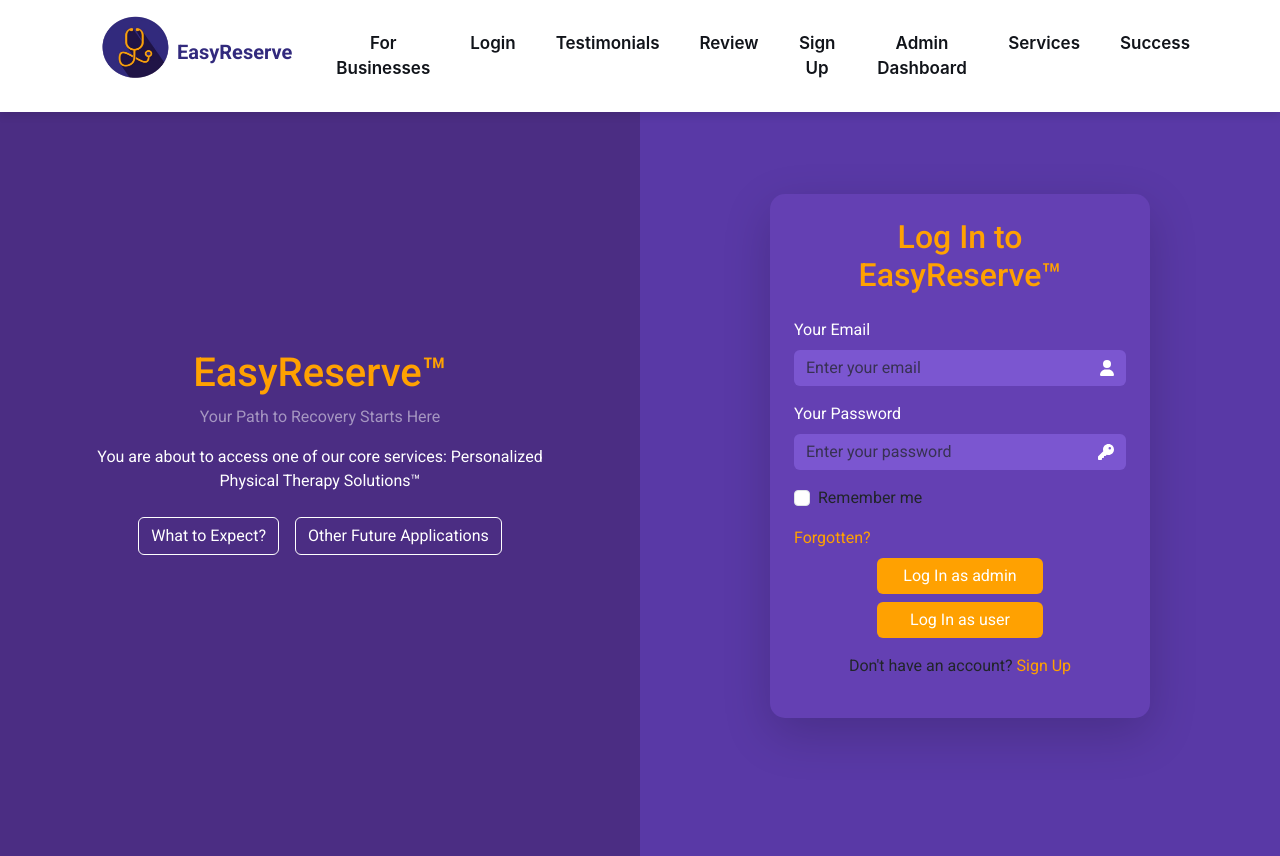
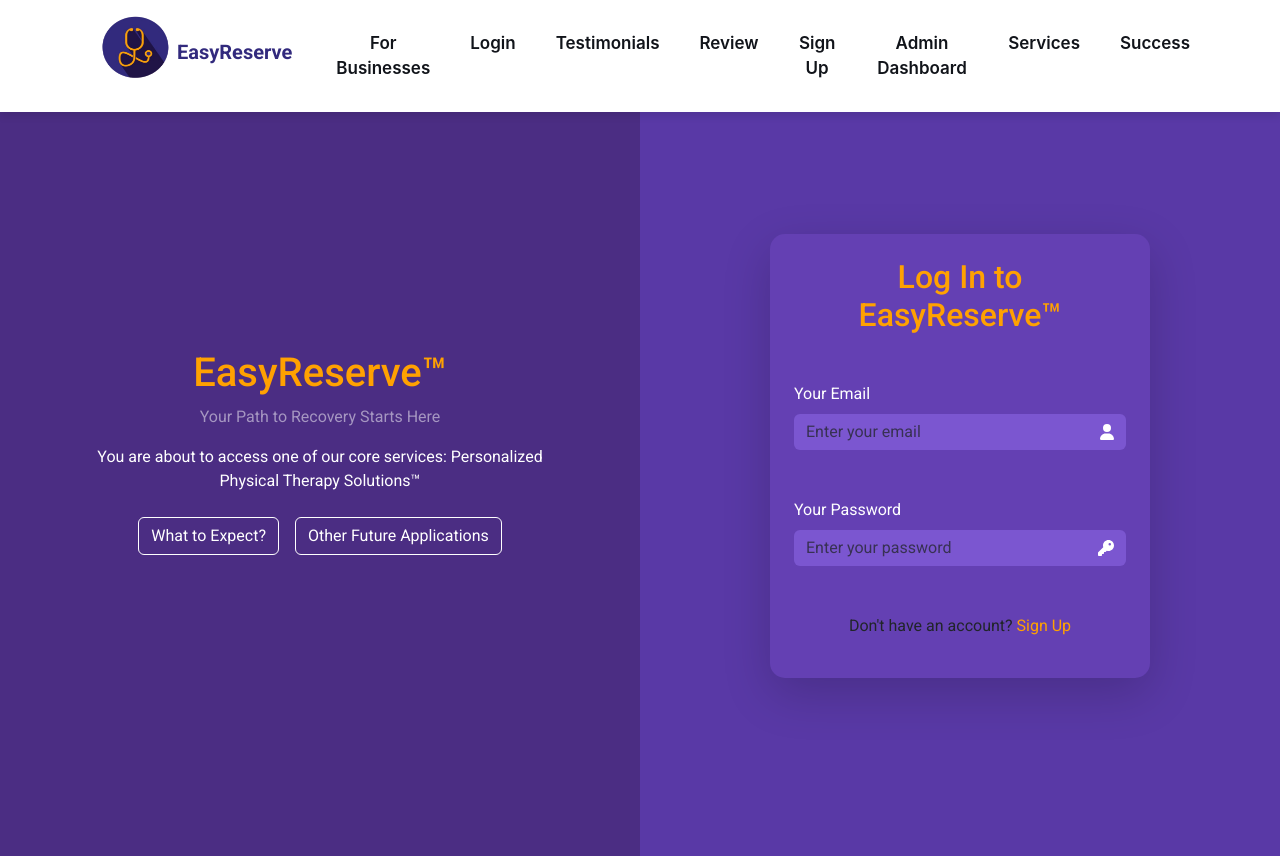
Before and after one commit to Omarjellyfish/DEPI-final, a React (Vite) app in the folder frontend/: page /login in a window 1280 px wide. Built offline with nearby package versions, Linux system fonts and the light colour scheme.

Commit message:
remove forgotten and remember me

```diff
--- a/frontend/src/pages/Login/Login.jsx
+++ b/frontend/src/pages/Login/Login.jsx
@@ -94,13 +94,13 @@ const Login = () => {
 
         <div className="col-md-6 d-flex align-items-center justify-content-center right-section p-5">
           <div className="card form-card-parent p-4 shadow-lg border-0">
-            <h2 className="text-center mb-4 form-title">
+            <h2 className="text-center mb-5 form-title">
               Log In to EasyReserve™
             </h2>
 
             <form onSubmit={handleSubmit}>
               {error && <div className="alert alert-danger">{error}</div>}
-              <div className="mb-3">
+              <div className="mb-5">
                 <label htmlFor="email" className="form-label email">
                   Your Email
                 </label>
@@ -119,7 +119,7 @@ const Login = () => {
                 </div>
               </div>
 
-              <div className="mb-3">
+              <div className="mb-5">
                 <label htmlFor="password" className="form-label password">
                   Your Password
                 </label>
@@ -138,38 +138,6 @@ const Login = () => {
                 </div>
               </div>
 
-              <div className="form-check mb-3">
-                <input
-                  type="checkbox"
-                  className="form-check-input"
-                  id="remember"
-                  checked={remember}
-                  onChange={() => setRemember(!remember)}
-                />
-                <label className="form-check-label" htmlFor="remember">
-                  Remember me
-                </label>
-              </div>
-
-              <div className="d-flex flex-column justify-content-between align-items-center">
-                <a href="#" className="forgotten mb-2">
-                  Forgotten?
-                </a>
-                <button
-                  type="submit"
-                  className="btn btn-primary w-50 mb-2"
-                  disabled={loading}
-                >
-                  {loading ? "Logging In..." : "Log In as admin"}
-                </button>
-                <button
-                  type="submit"
-                  className="btn btn-primary w-50 mb-0"
-                  disabled={loading}
-                >
-                  {loading ? "Logging In..." : "Log In as user"}
-                </button>
-              </div>
               <p className="text-center mt-3 dont-have">
                 Don't have an account?{" "}
                 <Link to="/signup" className="signup-word">
```
